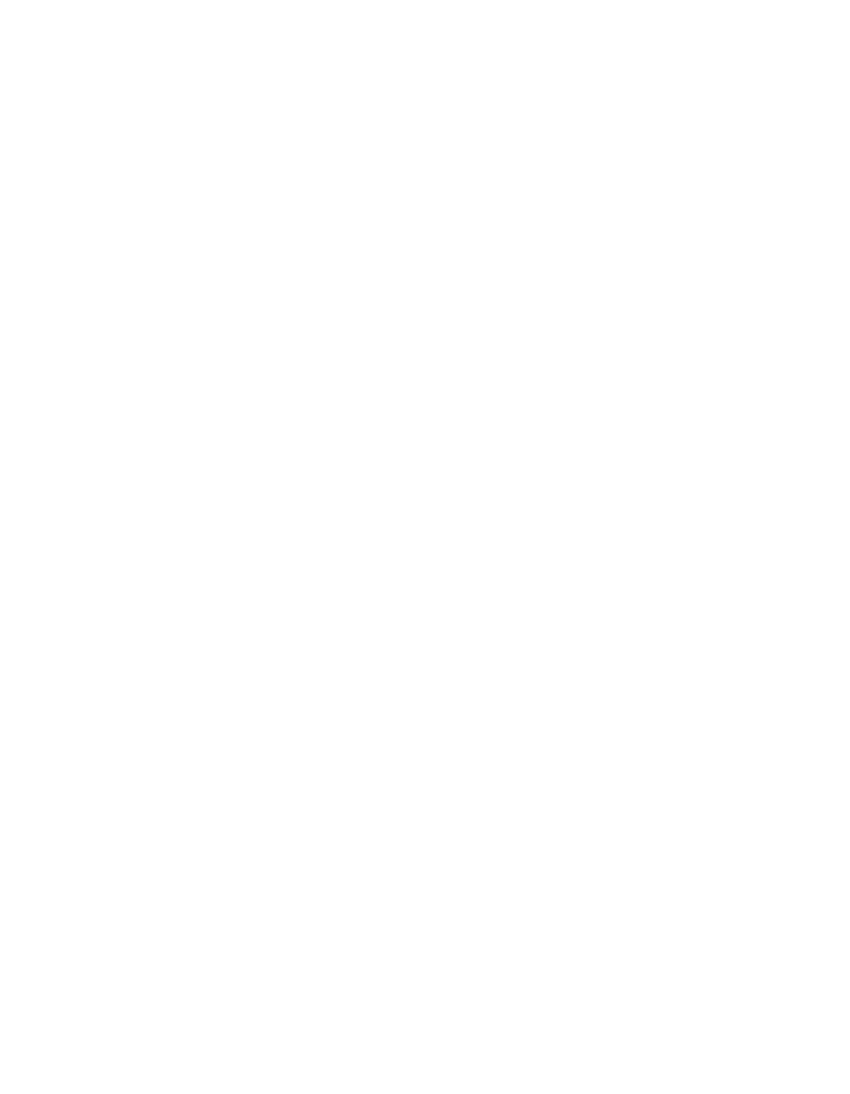
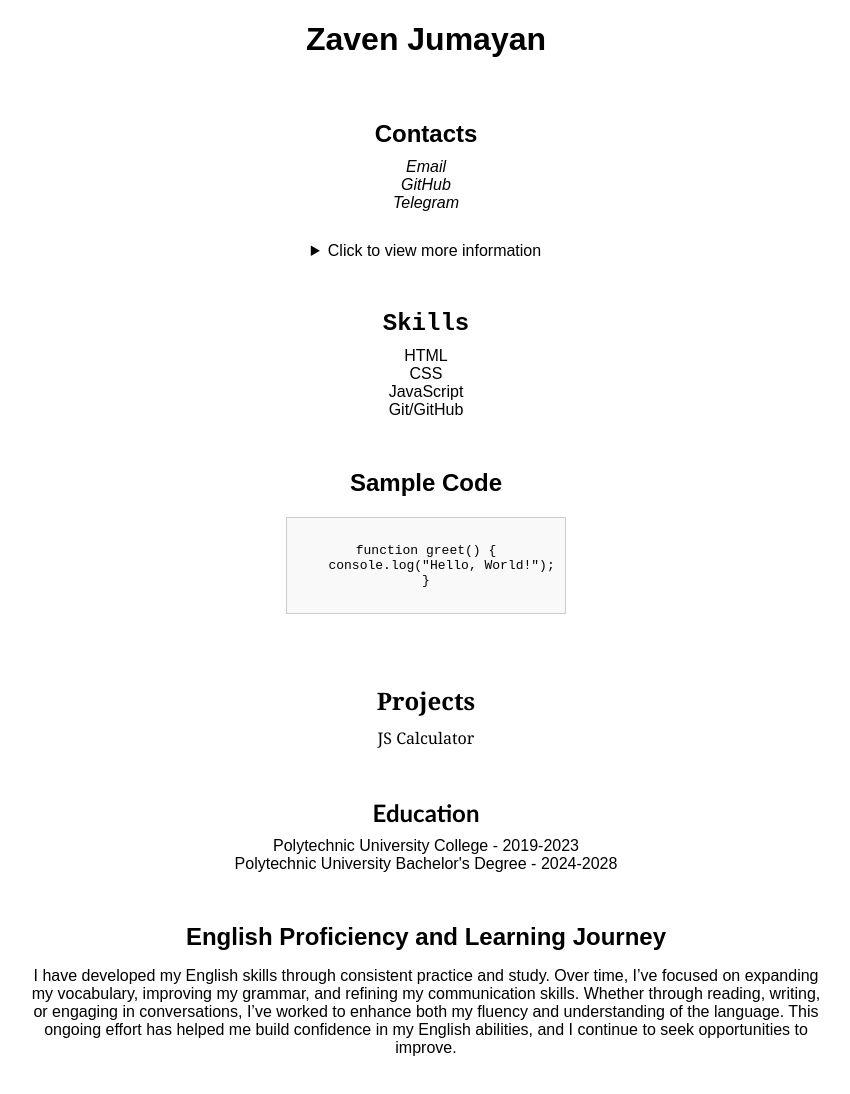
Before and after one commit to ZavenJumayan/rsschool-cv, a plain HTML site: page index.html in a window 1280 px wide. Shown: the whole page, without its empty margins (214-1064 px from the left). Before the commit the page ends 800 px from the top, so only its background shows below. Drawn offline with Linux system fonts and the light colour scheme.

Commit message:
feat:index.html

```diff
--- a/index.html
+++ b/index.html
@@ -3,10 +3,71 @@
     <head>
         <meta charset="UTF-8">
         <meta name="viewport" content="width=device-width, initial-scale=1.0">
+        <meta name="description" content="Zaven Jumayan's CV, Front-End Developer">
         <link rel="stylesheet" href="style.css">
-    <title>Document</title>
+        <title>Zaven Jumayan - CV</title>
     </head>
-<header></header>
     <body>
+        <header>
+            <h1>Zaven Jumayan</h1>
+        </header>
+        <main>
+            <section>
+                <h2>Contacts</h2>
+                <address>
+                    <ul>
+                        <li><a href="mailto:zavenjumayan@gmail.com?subject=Hello&body=How%20are%20you?" title="Email me">Email</a></li>
+                        <li><a href="https://github.com/ZavenJumayan" title="GitHub Profile">GitHub</a></li>
+                        <li><a href="https://t.me/username" title="Telegram">Telegram</a></li>
+                    </ul>
+                </address>
+            </section>
+
+            <section>
+                <details>
+                    <summary>Click to view more information</summary>
+                    <p>I am a front-end developer with strong experience in version control using Git, including branching, merging, and deploying projects to platforms like GitHub Pages. My technical skills include seamless integration of web technologies, focusing on building user-friendly interfaces and maintaining robust code practices.</p>
+                </details>
+            </section>
+
+            <section class="skills">
+                <h2>Skills</h2>
+                <ul>
+                    <li>HTML</li>
+                    <li>CSS</li>
+                    <li>JavaScript</li>
+                    <li>Git/GitHub</li>
+                </ul>
+            </section>
+
+            <section class="code">
+                <h2>Sample Code</h2>
+                <pre><code>
+function greet() {
+    console.log("Hello, World!");
+}
+                </code></pre>
+            </section>
+
+            <section class="projects">
+                <h2>Projects</h2>
+                <ul>
+                    <li><a href="https://github.com/ZavenJumayan/js" title="JS Calculator Project">JS Calculator</a></li>
+                </ul>
+            </section>
+
+            <section class="education">
+                <h2>Education</h2>
+                <ul>
+                    <li>Polytechnic University College - 2019-2023</li>
+                    <li>Polytechnic University Bachelor's Degree - 2024-2028</li>
+                </ul>
+            </section>
+
+            <section class="english">
+                <h2>English Proficiency and Learning Journey</h2>
+                <p>I have developed my English skills through consistent practice and study. Over time, I’ve focused on expanding my vocabulary, improving my grammar, and refining my communication skills. Whether through reading, writing, or engaging in conversations, I’ve worked to enhance both my fluency and understanding of the language. This ongoing effort has helped me build confidence in my English abilities, and I continue to seek opportunities to improve.</p>
+            </section>
+        </main>
     </body>
 </html>
```
Lines whose indentation alone changed are shown as unchanged.
